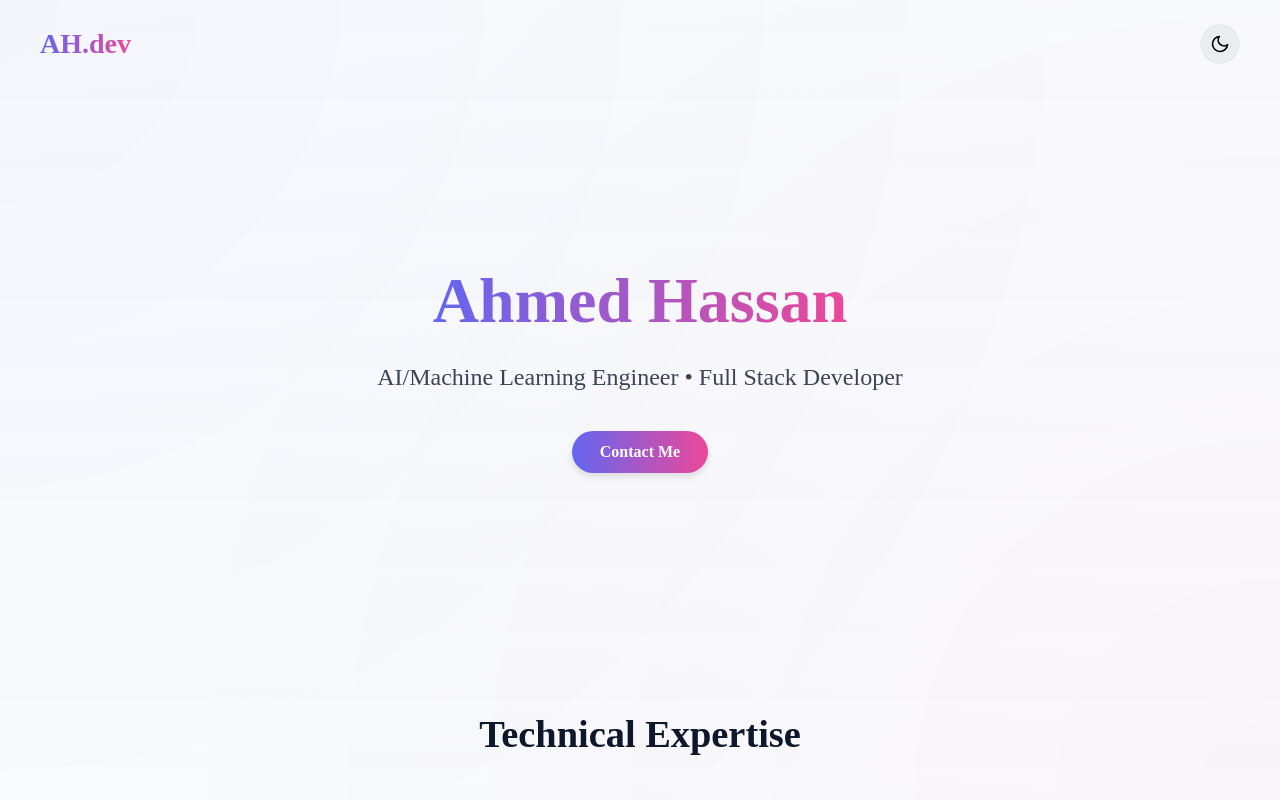
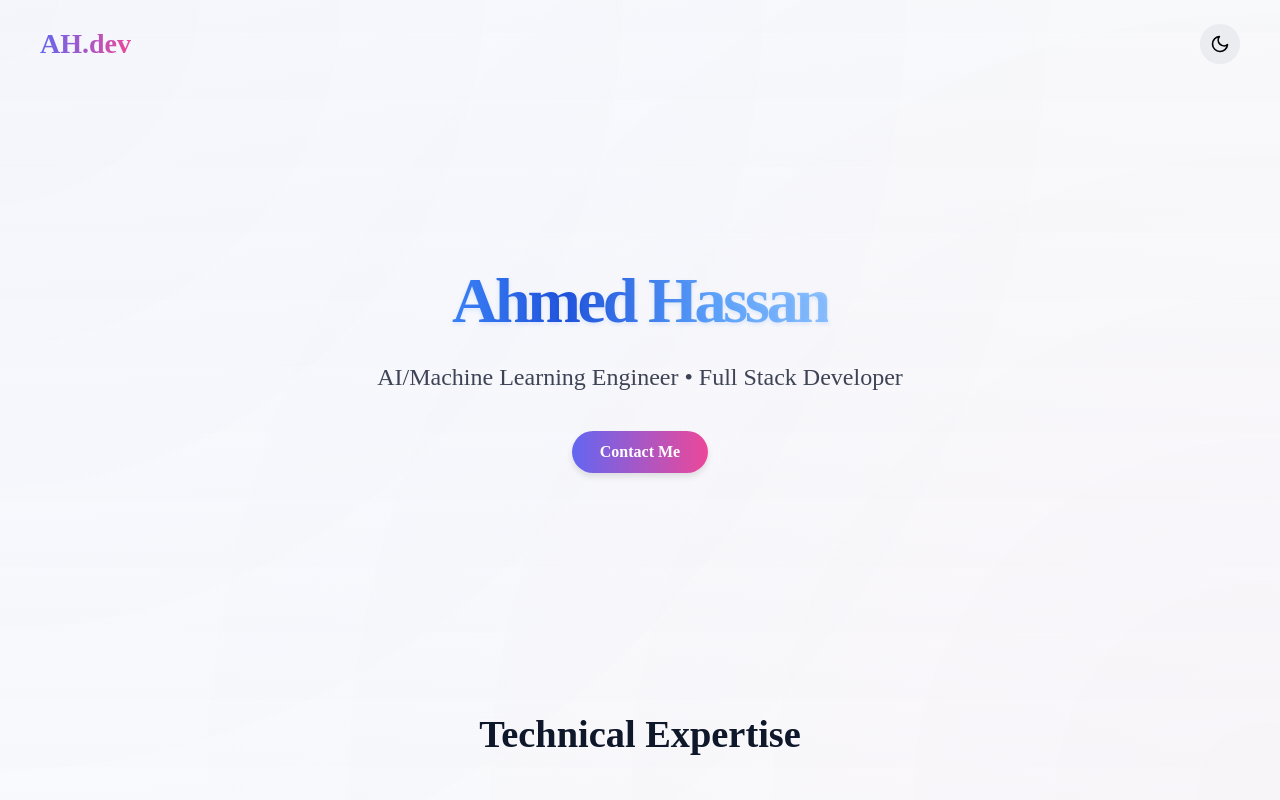
Before and after one commit to ahmedhassan142/Portfolio, a Next.js app: page / in a window 1280 px wide. Shown: the top 800 px of the page. Built offline with nearby package versions, Linux system fonts and the light colour scheme.

Commit message:
Update globals.css

```diff
--- a/src/app/globals.css
+++ b/src/app/globals.css
@@ -155,10 +155,18 @@ body::before {
   font-weight: 800;
   line-height: 1.2;
   margin-bottom: 1.5rem;
-  background: linear-gradient(to right, rgb(var(--primary)), rgb(var(--accent)));
+  background: linear-gradient(
+    90deg,
+    #3b82f6 0%,
+    #1d4ed8 30%,
+    #60a5fa 70%,
+    #93c5fd 100%
+  );
   -webkit-background-clip: text;
   background-clip: text;
   color: transparent;
+  text-shadow: 0 2px 4px rgba(59, 130, 246, 0.15);
+  letter-spacing: -0.05em;
 }
 
 .hero-subtitle {
```
